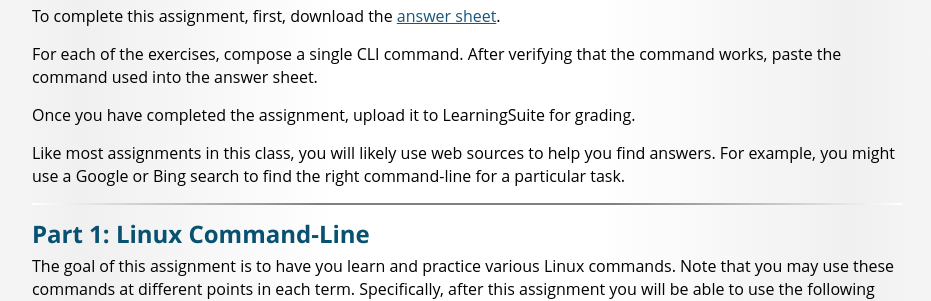
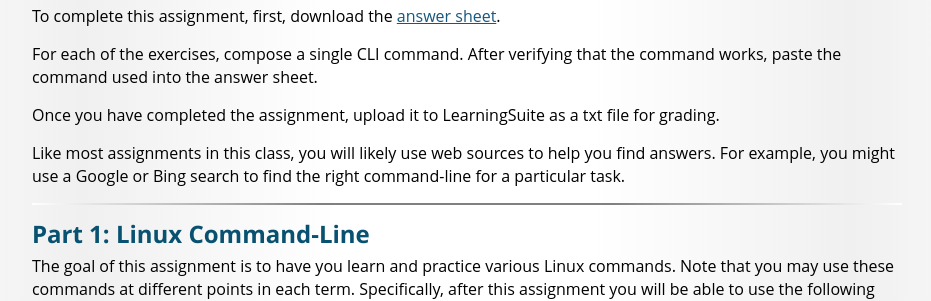
Before and after one commit to BYU-ITC-210/BYU-ITC-210.github.io, a Jekyll site: the page built from HW1-CLI.md, in a window 1280 px wide and 900 px high. Shown: the part 204-505 px from the top of the window, without its empty margins (173-1104 px from the left). Built offline with Jekyll 4.4.1, drawn with Linux system fonts in a browser that asks for light colours; some web fonts are replaced.

Commit message:
Update HW1-CLI.md

```diff
--- a/HW1-CLI.md
+++ b/HW1-CLI.md
@@ -13,7 +13,7 @@ To complete this assignment, first, download the [answer sheet](HW1-CLI-Answersh
 
 For each of the exercises, compose a single CLI command. After verifying that the command works, paste the command used into the answer sheet.
 
-Once you have completed the assignment, upload it to LearningSuite for grading.
+Once you have completed the assignment, upload it to LearningSuite as a txt file for grading.
 
 Like most assignments in this class, you will likely use web sources to help you find answers. For example, you might use a Google or Bing search to find the right command-line for a particular task.
 
```
